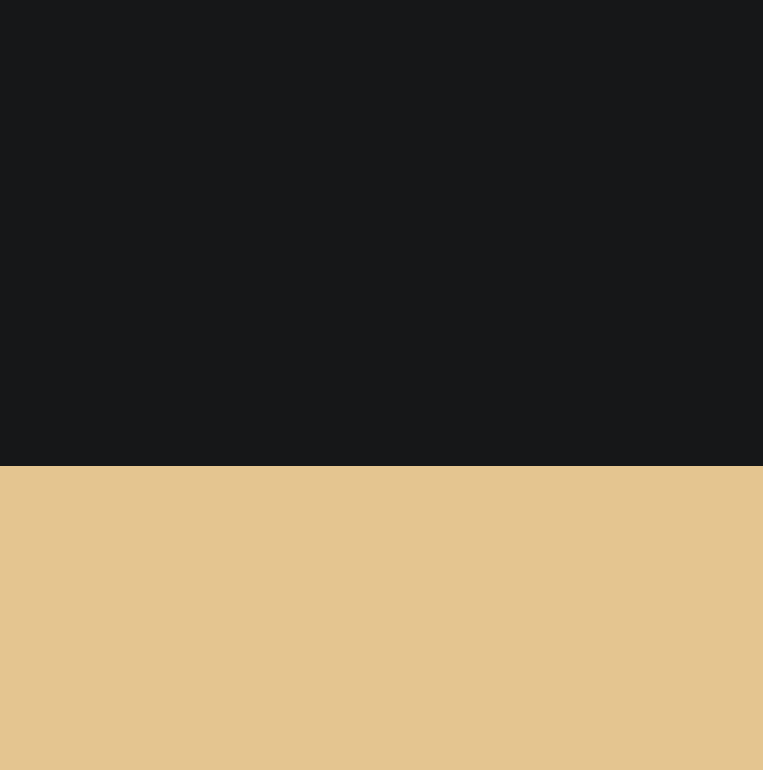
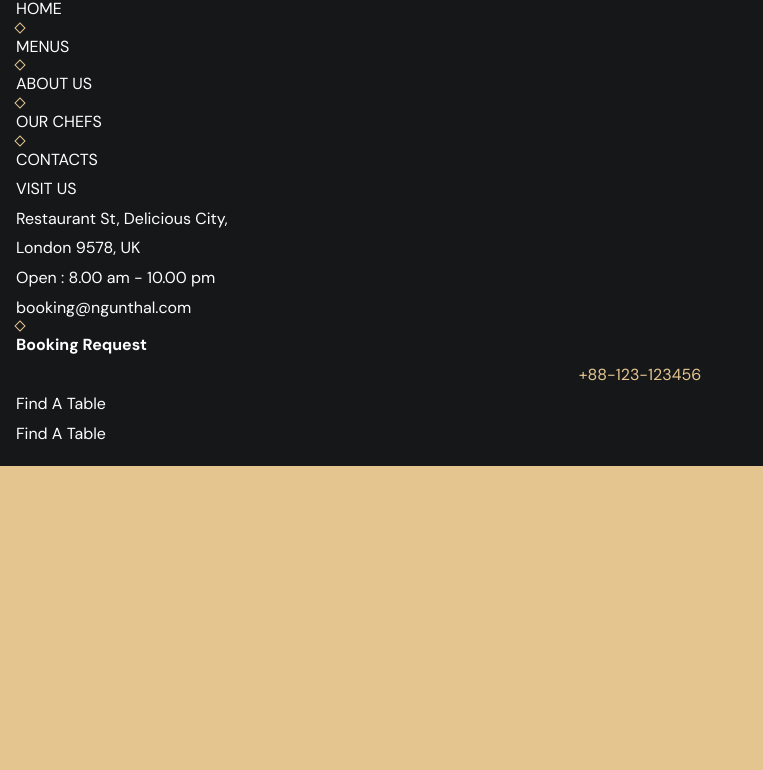
Before and after one commit to satyapratamak/codewithsadee.grilli, a plain HTML site: page index.html in a window 1280 px wide. Shown: the part 334-1104 px from the top of the page, without its empty margins (0-763 px from the left). Drawn offline with Linux system fonts and the light colour scheme; a web font is replaced by a local one.

Commit message:
00:40:00

```diff
--- a/assets/css/style.css
+++ b/assets/css/style.css
@@ -213,7 +213,51 @@ body.nav-active { overflow : hidden;}
 /*-----------------------------------*\
   #REUSED STYLE
 \*-----------------------------------*/
+.container {
+  padding-inline : 16px;
+}
 
+.separator {
+  width : 8px;
+  height : 8px;
+  border : 1px solid var(--gold-crayola);
+  transform : rotate(45deg);
+}
+
+.contact-label {font-weight : var(--weight-bold);}
+
+.contact-number {
+  color : var(--gold-crayola);
+  max-width : max-content;
+  margin-inline : auto;
+}
+
+.hover-underline {
+  position : relative;
+  max-width : max-content;
+}
+
+.hover-underline::after{
+  content : "";
+  position : absolute;
+  left : 0;
+  bottom : 0;
+  width : 100%;
+  height : 5px;
+  border-block: 1px solid var(--gold-crayola);
+  transform : scaleX(0.2);
+  opacity : 0;
+  transition : var(--transition-2);
+}
+
+.hover-underline:is(:hover, :focus-visible)::after{
+  transform : scaleX(1);
+  opacity : 1;
+}
+
+.contact-number::after {
+  bottom : -5px;
+}
 
 
 
@@ -236,7 +280,7 @@ body.nav-active { overflow : hidden;}
 
 }
 
-/*.preload > * { transition : var(--transition-1)}*/
+.preload > * { transition : var(--transition-1)}
 
 .preload .loaded > * {opacity : 0;}
 
@@ -288,7 +332,7 @@ body.nav-active { overflow : hidden;}
 /*-----------------------------------*\
   #TOPBAR
 \*-----------------------------------*/
-
+.topbar { display : none;}
 
 
 
--- a/index.html
+++ b/index.html
@@ -77,17 +77,114 @@
                 </span>
             </div>
 
-            <a href="tel:" class="topbar-item">
+            <a href="tel:+11234567890" class="topbar-item">
                 <div class="icon">
-                    <ion-icon name="time-outline" aria-hidden="true"></ion-icon>
+                    <ion-icon name="call-outline" aria-hidden="true"></ion-icon>
                 </div>
                 <span class="span">
-                    Daily : 8.00 am to 10.00 pm
+                    +1 123 456 7890
                 </span>
             </a>
+
+            <div class="separator"></div>
+
+            <a href="mailto:booking@ngunthal.com" class="topbar-item">
+                <div class="icon">
+                    <ion-icon name="mail-outline" aria-hidden="true"></ion-icon>
+                </div>
+                <span class="span">
+                    booking@ngunthal.com
+                </span>
+            </a>
+
+
         </div>
 
     </div>
+
+
+    <!---
+          - #HEADER
+        -->
+    <header class="header" data-header>
+        <div class="container">
+            <a href="#" class="logo">
+                <img src="./assets/images/logobaru.svg" width="160" height="50" alt="Ngunthal - Home" >
+            </a>
+
+            <nav class="navbar" data-navbar>
+                <button class="close-btn" aria-label="close menu" data-nav-toggler>
+                    <ion-icon name="close-outline" aria-hidden="true"></ion-icon>
+                </button>
+
+                <a href="#" class="logo">
+                    <img src="./assets/images/logobaru.svg" width="160" height="50" alt="Ngunthal - Home">
+                </a>
+
+                <ul class="navbar-list">
+                    <li class="navbar-item">
+                        <a href="#home" class="navbar-link hover-underline active">
+                            <div class="separator"></div>
+                            <span class="span">HOME</span>
+                        </a>
+                    </li>
+                    <li class="navbar-item">
+                        <a href="#menu" class="navbar-link hover-underline active">
+                            <div class="separator"></div>
+                            <span class="span">MENUS</span>
+                        </a>
+                    </li>
+                    <li class="navbar-item">
+                        <a href="#about" class="navbar-link hover-underline active">
+                            <div class="separator"></div>
+                            <span class="span">ABOUT US</span>
+                        </a>
+                    </li>
+                    <li class="navbar-item">
+                        <a href="#ourchefs" class="navbar-link hover-underline active">
+                            <div class="separator"></div>
+                            <span class="span">OUR CHEFS</span>
+                        </a>
+                    </li>
+                    <li class="navbar-item">
+                        <a href="#contacts" class="navbar-link hover-underline active">
+                            <div class="separator"></div>
+                            <span class="span">CONTACTS</span>
+                        </a>
+                    </li>
+                </ul>
+
+                <div class="text-center">
+                    <p class="headline-1 navbar-title"> VISIT US</p>
+                    <address class="body-4">
+                        Restaurant St, Delicious City, <br>
+                        London 9578, UK
+                    </address>
+                    <p class="body-4 navbar-text"> Open : 8.00 am - 10.00 pm</p>
+                    <a href="mailto:booking@ngunthal.com" class="sidebar-link">booking@ngunthal.com</a>
+                    <div class="separator"></div>
+                    <p class="contact-label"> Booking Request </p>
+                    <a href="tel:+88-123-123456" class="body-1 contact-number hover-underline">
+                        +88-123-123456
+                    </a>
+                </div>
+            </nav>
+
+            <a href="#" class="btn btn-secondary">
+                <span class="text text-1"> Find A Table </span>
+                <span class="text text-2" aria-hidden="true"> Find A Table</span>
+            </a>
+
+            <button class="nav-open-btn" aria-label="open menu" data-nav-toggler>
+                <span class="line line-1"></span>
+                <span class="line line-1"></span>
+                <span class="line line-1"></span>
+
+            </button>
+
+            <div class="overlay" data-nav-toggler data-overlay></div>
+        </div>
+    </header>
 
     <!--
         custom js link
```
Also changed, not shown: assets/images/logobaru.svg (added).
